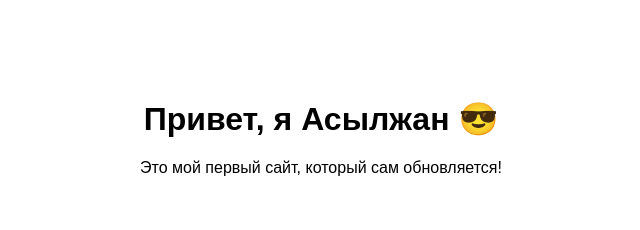
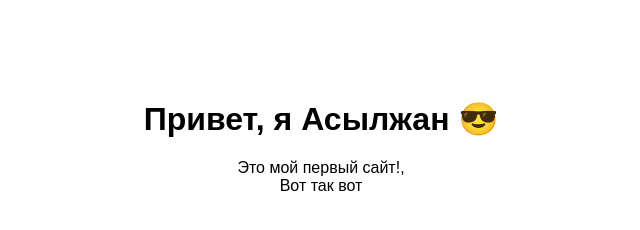
Before and after one commit to Assylzhan767/My-SITES, a plain HTML site: page index.html in a window 1280 px wide. Shown: the whole page, without its empty margins (319-959 px from the left). Drawn offline with Linux system fonts and the light colour scheme.

Commit message:
Update index.html with additional content
Added a new line to the paragraph in the body.

```diff
--- a/index.html
+++ b/index.html
@@ -7,6 +7,8 @@
 </head>
 <body style="text-align:center; font-family:sans-serif; margin-top:100px;">
   <h1>Привет, я Асылжан 😎</h1>
-  <p>Это мой первый сайт, который сам обновляется!</p>
+  <p>Это мой первый сайт!,<br>
+    Вот так вот
+  </p>
 </body>
 </html>
```
